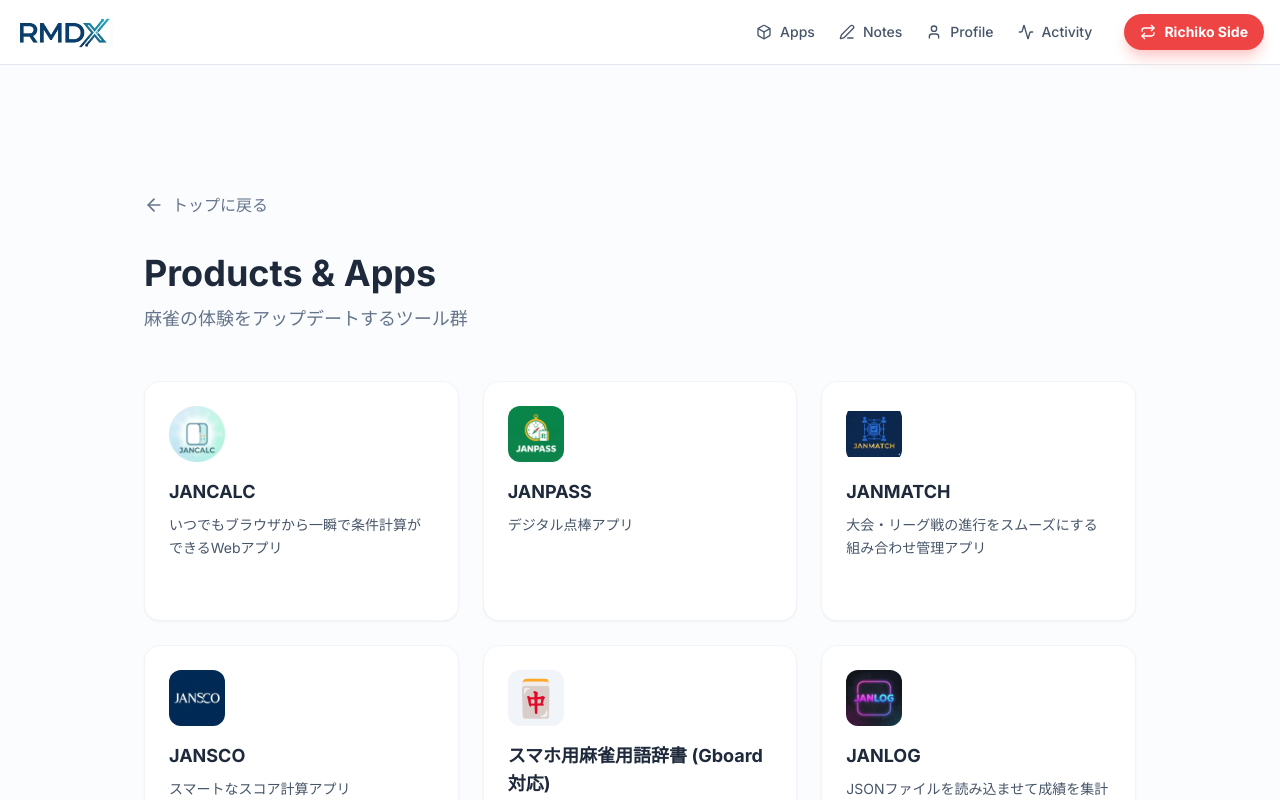
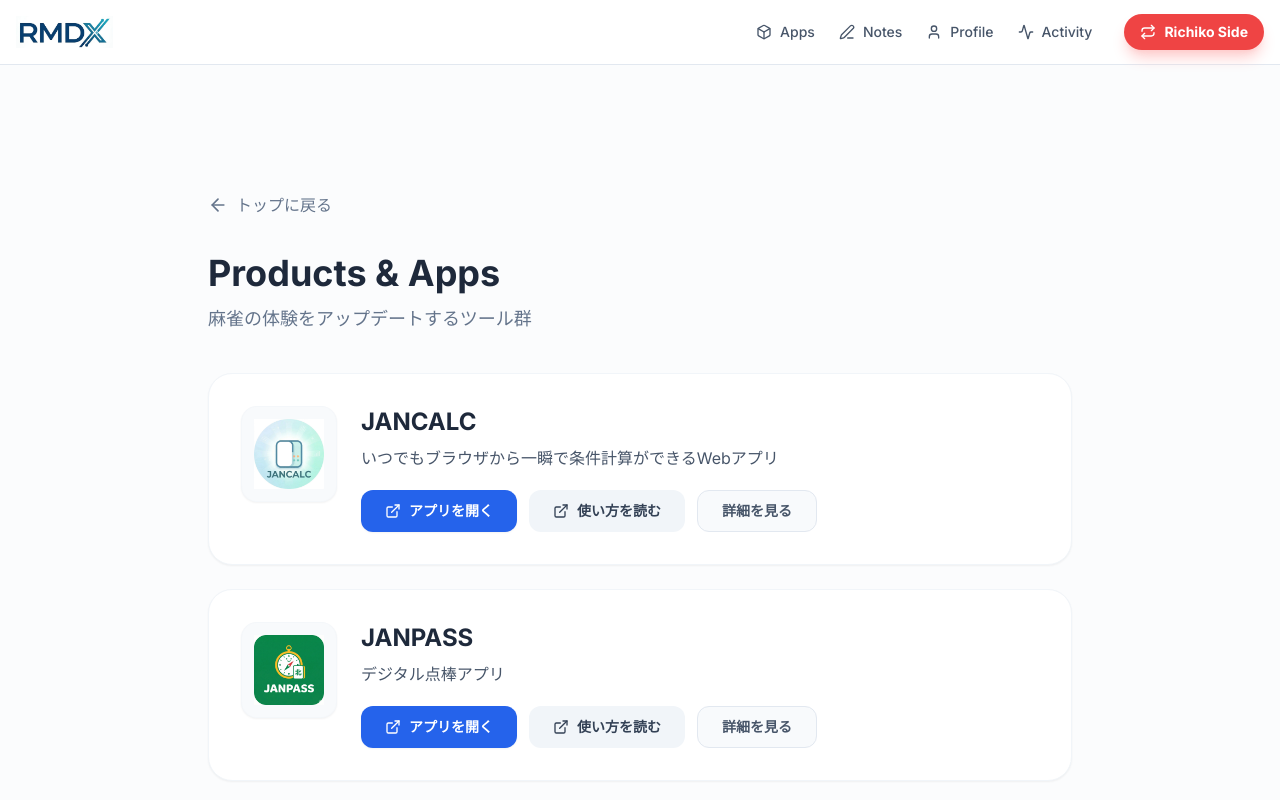
Before and after one commit to dokojan-info/rikiya-dx-portal, a Next.js app: page /apps in a window 1280 px wide. Shown: the top 800 px of the page. Built offline with nearby package versions, Linux system fonts and the light colour scheme.

Commit message:
ページ構成変更

```diff
--- a/src/app/apps/[id]/page.tsx
+++ b/src/app/apps/[id]/page.tsx
@@ -21,10 +21,10 @@
     return (
         <div className="min-h-screen bg-slate-50/50 py-20 pt-32">
             <div className="container mx-auto px-4 max-w-4xl">
-                {/* 戻るボタン */}
+                {/* 戻るボタン（/appsへ） */}
                 <div className="mb-8">
                     <Link
-                        href="/#apps"
+                        href="/apps"
                         className="inline-flex items-center gap-2 text-slate-500 hover:text-primary transition-colors font-medium"
                     >
                         <ArrowLeft className="w-5 h-5" />
@@ -46,7 +46,7 @@
                                     className="w-full h-full object-contain"
                                 />
                             ) : (
-                                <div className="text-7xl font-mahjong-color">🀄</div>
+                                <div className="text-7xl">🀄</div>
                             )}
                         </div>
                         <div className="flex-1 text-center md:text-left">
@@ -95,7 +95,7 @@
                         </div>
                     </div>
 
-                    {/* 詳細説明エリア */}
+                    {/* 詳細説明エリア（内容は別途追加予定） */}
                     <div className="prose prose-slate max-w-none">
                         <h2 className="text-2xl font-bold text-slate-800 mb-4 pb-2 border-b border-slate-100">
                             アプリの概要
@@ -112,8 +112,6 @@
                                 </div>
                             </div>
                         )}
-
-                        {/* 将来的に画像や記事を増やす場合はここに追記していく */}
                     </div>
                 </div>
             </div>
--- a/src/app/apps/page.tsx
+++ b/src/app/apps/page.tsx
@@ -1,6 +1,6 @@
 import Image from "next/image";
 import Link from "next/link";
-import { ArrowLeft } from "lucide-react";
+import { ArrowLeft, ExternalLink, Download } from "lucide-react";
 import { apps } from "../../data/apps";
 import Header from "@/components/Header";
 import Footer from "@/components/Footer";
@@ -15,7 +15,7 @@
         <>
             <Header />
             <main className="min-h-screen bg-slate-50/50 py-20 pt-32">
-                <div className="container mx-auto px-4 max-w-5xl">
+                <div className="container mx-auto px-4 max-w-4xl">
                     {/* 戻るボタン */}
                     <div className="mb-8">
                         <Link
@@ -28,7 +28,7 @@
                     </div>
 
                     {/* ページヘッダー */}
-                    <div className="mb-12">
+                    <div className="mb-10">
                         <h1 className="text-4xl font-bold text-foreground mb-3">
                             Products &amp; Apps
                         </h1>
@@ -37,46 +37,82 @@
                         </p>
                     </div>
 
-                    {/* アプリ一覧グリッド */}
-                    <div className="grid grid-cols-1 md:grid-cols-3 gap-6">
+                    {/* アプリ一覧（カード形式） */}
+                    <div className="flex flex-col gap-6">
                         {apps.map((app) => (
-                            <Link
+                            <div
                                 key={app.id}
-                                href={`/apps/${app.id}`}
-                                className="group flex flex-col p-6 bg-white rounded-2xl border border-slate-100 shadow-sm hover:shadow-md hover:border-primary/20 transition-all"
+                                className="bg-white rounded-3xl p-8 border border-slate-100 shadow-sm"
                             >
+                                <div className="flex flex-col md:flex-row gap-6 items-center md:items-start">
                                     {/* アイコン */}
-                                <div className="mb-4">
+                                    <div className="w-24 h-24 shrink-0 bg-slate-50 rounded-2xl flex items-center justify-center p-3 shadow-sm border border-slate-100/50">
                                         {app.iconSrc ? (
                                             <Image
                                                 src={app.iconSrc}
                                                 alt={app.name}
-                                            width={56}
-                                            height={56}
-                                            className="w-14 h-14 object-contain rounded-xl"
+                                                width={80}
+                                                height={80}
+                                                className="w-full h-full object-contain"
                                             />
                                         ) : (
-                                        <div className="w-14 h-14 flex items-center justify-center text-4xl bg-slate-100 rounded-xl">
-                                            🀄
-                                        </div>
+                                            <div className="text-5xl">🀄</div>
                                         )}
                                     </div>
 
-                                {/* 名前 */}
-                                <h2 className="text-lg font-bold mb-2 text-foreground group-hover:text-primary transition-colors">
+                                    {/* 情報 */}
+                                    <div className="flex-1 text-center md:text-left">
+                                        <h2 className="text-2xl font-bold text-slate-800 mb-2">
                                             {app.name}
                                         </h2>
-
-                                {/* 説明 */}
-                                <p className="text-slate-600 leading-relaxed text-sm flex-grow">
+                                        <p className="text-slate-600 mb-5">
                                             {app.description}
                                         </p>
 
-                                {/* 詳細へのテキストリンク */}
-                                <div className="mt-4 text-sm font-medium text-primary opacity-0 group-hover:opacity-100 transition-opacity">
-                                    詳細を見る →
+                                        {/* アクションボタン */}
+                                        <div className="flex flex-wrap gap-3 justify-center md:justify-start">
+                                            {app.url && (
+                                                <a
+                                                    href={app.url}
+                                                    target="_blank"
+                                                    rel="noopener noreferrer"
+                                                    className="inline-flex items-center justify-center gap-2 bg-primary hover:opacity-90 text-white font-semibold px-6 py-2.5 rounded-xl transition-all shadow-sm text-sm"
+                                                >
+                                                    <ExternalLink className="w-4 h-4" />
+                                                    アプリを開く
+                                                </a>
+                                            )}
+                                            {app.noteUrl && app.noteUrl !== "#" && (
+                                                <a
+                                                    href={app.noteUrl}
+                                                    target="_blank"
+                                                    rel="noopener noreferrer"
+                                                    className="inline-flex items-center justify-center gap-2 bg-slate-100 hover:bg-slate-200 text-slate-700 font-semibold px-6 py-2.5 rounded-xl transition-colors text-sm"
+                                                >
+                                                    <ExternalLink className="w-4 h-4" />
+                                                    使い方を読む
+                                                </a>
+                                            )}
+                                            {app.downloadUrl && (
+                                                <a
+                                                    href={app.downloadUrl}
+                                                    download
+                                                    className="inline-flex items-center justify-center gap-2 bg-primary hover:opacity-90 text-white font-semibold px-6 py-2.5 rounded-xl transition-all shadow-sm text-sm"
+                                                >
+                                                    <Download className="w-4 h-4" />
+                                                    ダウンロード
+                                                </a>
+                                            )}
+                                            <Link
+                                                href={`/apps/${app.id}`}
+                                                className="inline-flex items-center justify-center gap-2 bg-slate-50 hover:bg-slate-100 text-slate-600 font-semibold px-6 py-2.5 rounded-xl transition-colors text-sm border border-slate-200"
+                                            >
+                                                詳細を見る
+                                            </Link>
                                         </div>
-                            </Link>
+                                    </div>
+                                </div>
+                            </div>
                         ))}
                     </div>
                 </div>
--- a/src/components/Apps.tsx
+++ b/src/components/Apps.tsx
@@ -39,7 +39,7 @@
                     {displayApps.map((app) => (
                         <Link
                             key={app.id}
-                            href={`/apps/${app.id}`}
+                            href="/apps"
                             className="group flex flex-col p-6 bg-card rounded-2xl border border-slate-100 shadow-sm hover:shadow-md hover:border-primary/20 transition-all"
                         >
                             <div className="mb-4">
```
Lines whose indentation alone changed are shown as unchanged.
